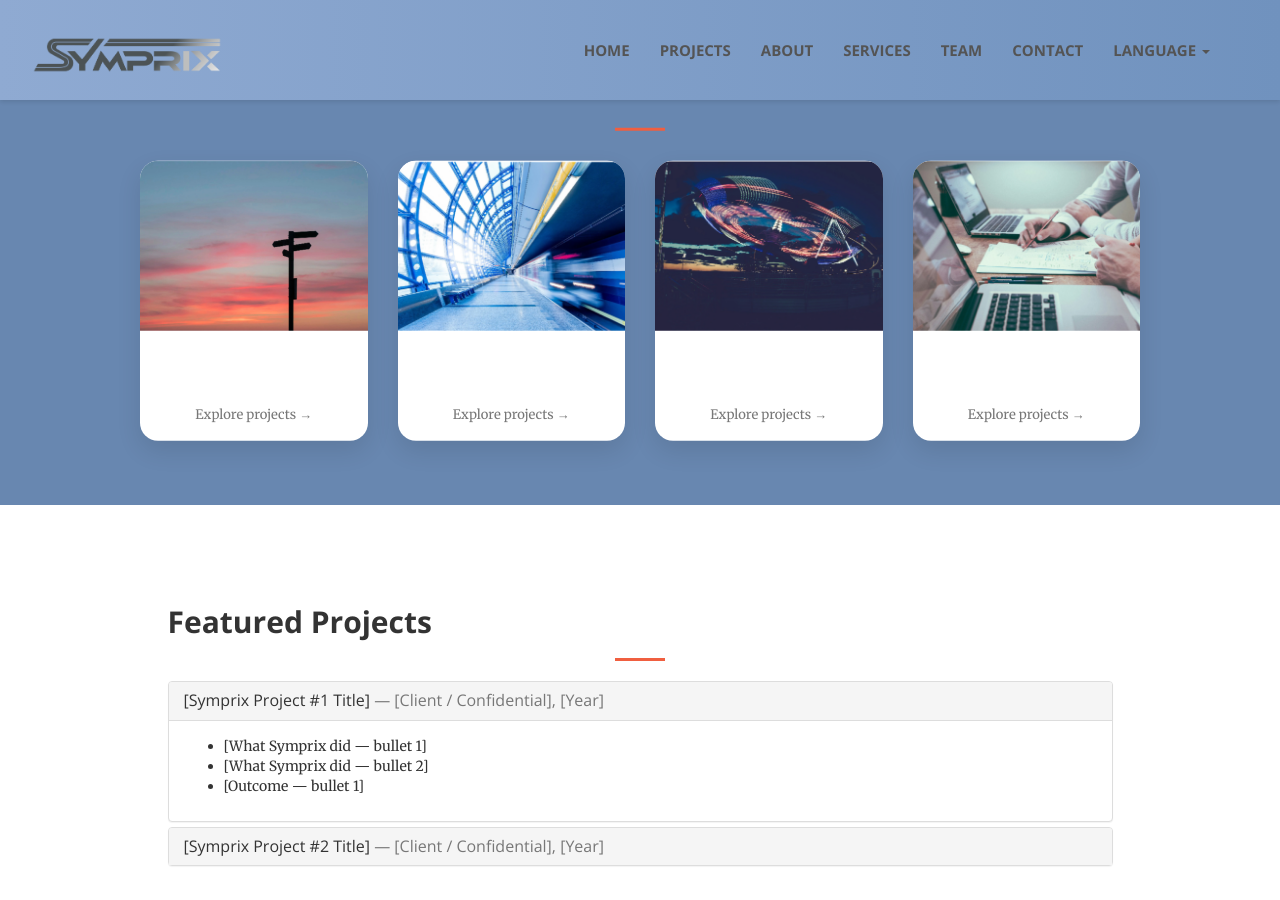
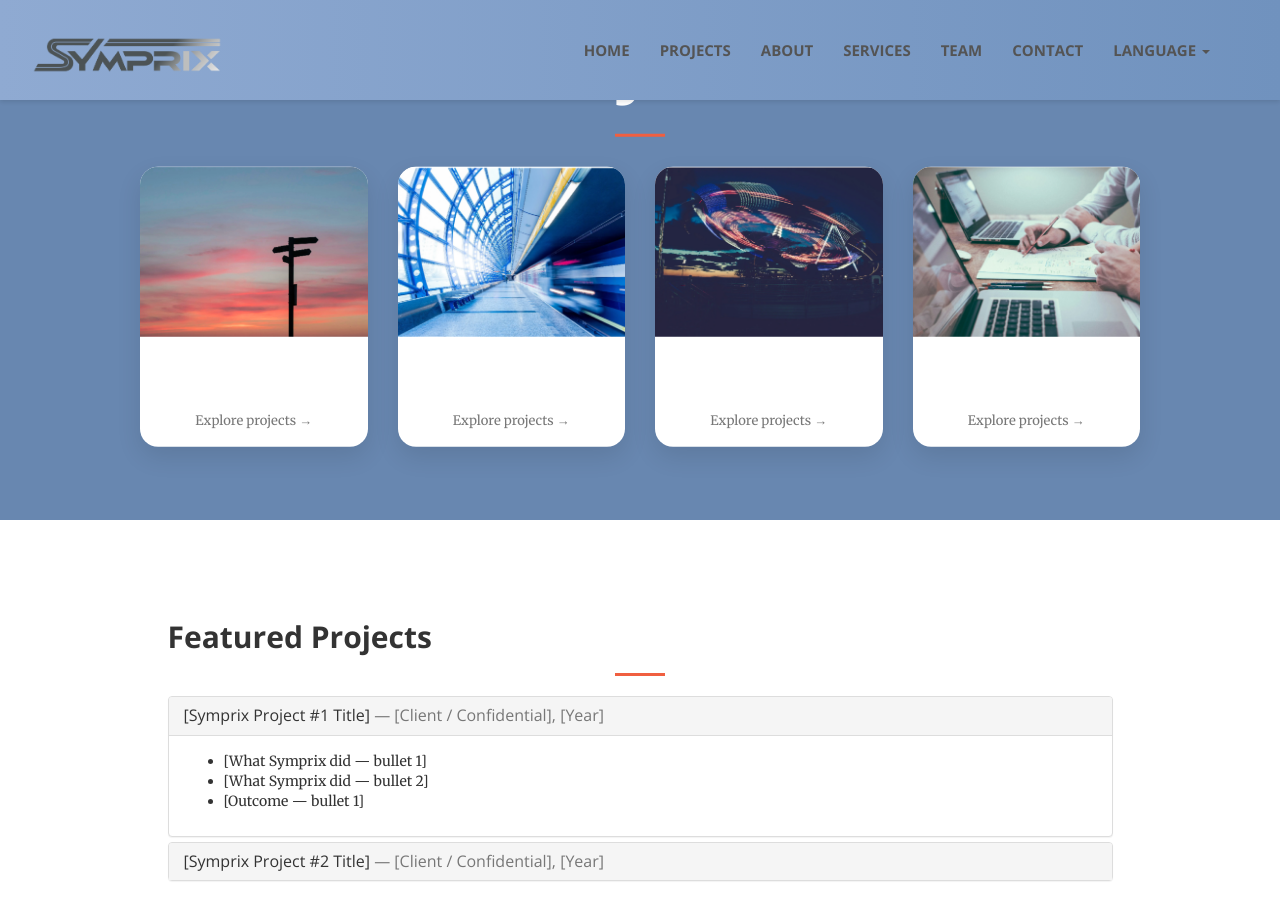
Before and after one commit to CD-Symprix/symprix, a Jekyll site: the page projects.html, which Jekyll copies as it is, in a window 1280 px wide and 900 px high. Built offline with Jekyll 4.4.1, drawn with Linux system fonts in a browser that asks for light colours.

Commit message:
Update hero section padding and text visibility styles
Adjusted padding for the hero section and ensured category text visibility.

```diff
--- a/projects.html
+++ b/projects.html
@@ -77,9 +77,11 @@
       .category-card .category-title { font-size: 20px; }
     }
 
-    /* Give the hero/header extra bottom space so the blue background covers the cards */
+
+    /* Make blue hero section taller */
     header.masthead {
-      padding-bottom: 180px !important;  /* increase if needed */
+      padding-top: 160px;      /* space above title */
+      padding-bottom: 260px;   /* extend blue background below cards */
     }
 
     /* If your cards sit inside a wrapper, also ensure it has spacing */
@@ -117,10 +119,22 @@
        ENSURE TEXT IS ALWAYS VISIBLE
     -------------------------- */
 
-    .category-card .category-body {
+    /* Force category text to always show */
+    .category-card .category-body,
+    .category-card .category-title,
+    .category-card .category-hint {
       opacity: 1 !important;
       visibility: visible !important;
+      transform: none !important;
     }
+
+    /* Disable any hover hide effects */
+    .category-card:hover .category-body,
+    .category-card:hover .category-title,
+    .category-card:hover .category-hint {
+      opacity: 1 !important;
+    }
+
 
   </style>
 
@@ -186,7 +200,7 @@
             <a class="category-card" href="#strategy">
               <img src="/img/portfolio/A1.png" alt="Strategy & Policy">
               <div class="category-body">
-                <h3 class="category-title">Strategy &amp; Policy      </h3>
+                <h3 class="category-title">Strategy &amp; Policy</h3>
                 <div class="category-hint">Explore projects →</div>
               </div>
             </a>
```
